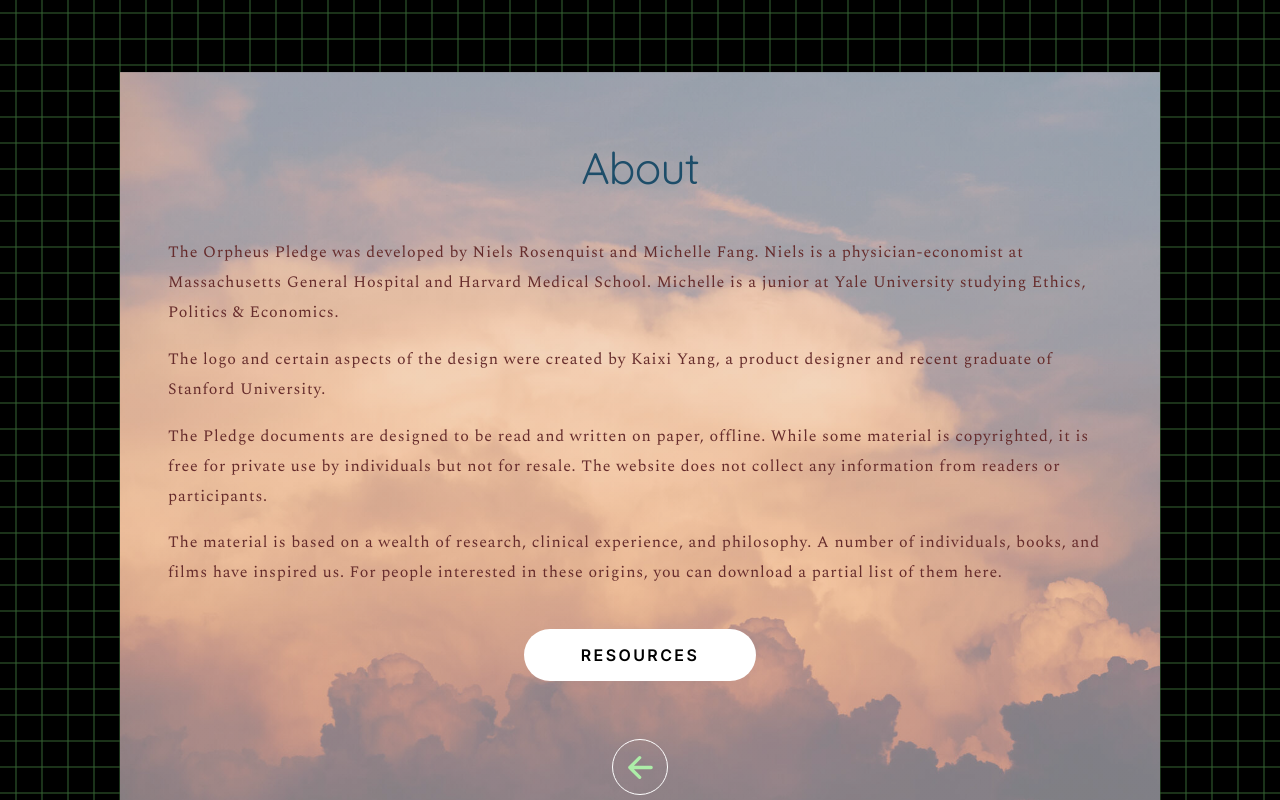
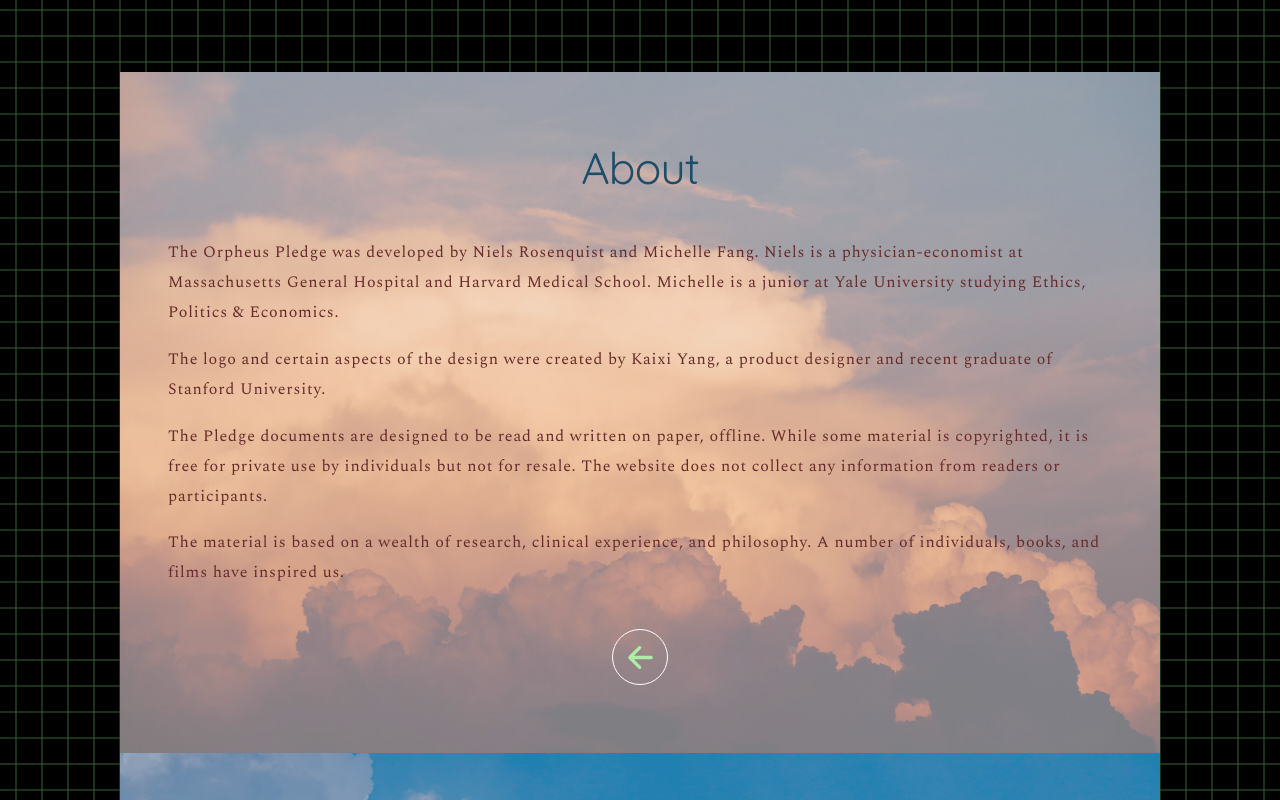
Before and after one commit to maxyuan6717/orpheus-frontend, a React (Create React App) app: page /about in a window 1280 px wide. Shown: the top 800 px of the page. Built offline with nearby package versions, Linux system fonts and the light colour scheme.

Commit message:
hide resources button on about page

```diff
--- a/src/components/about.js
+++ b/src/components/about.js
@@ -31,15 +31,16 @@ const About = () => {
           <div>
             The material is based on a wealth of research, clinical experience,
             and philosophy. A number of individuals, books, and films have
-            inspired us. For people interested in these origins, you can
-            download a partial list of them here.
+            inspired us.
+            {/* For people interested in these origins, you can
+            download a partial list of them here. */}
           </div>
         </div>
-        <Row className={`mx-auto justify-content-center ${styles.btn_row}`}>
+        {/* <Row className={`mx-auto justify-content-center ${styles.btn_row}`}>
           <a href="https://google.com" className={styles.btn}>
             <div className="m-auto">Resources</div>
           </a>
-        </Row>
+        </Row> */}
         <Row className={`mx-auto justify-content-center`}>
           <BackBtn />
         </Row>
```
